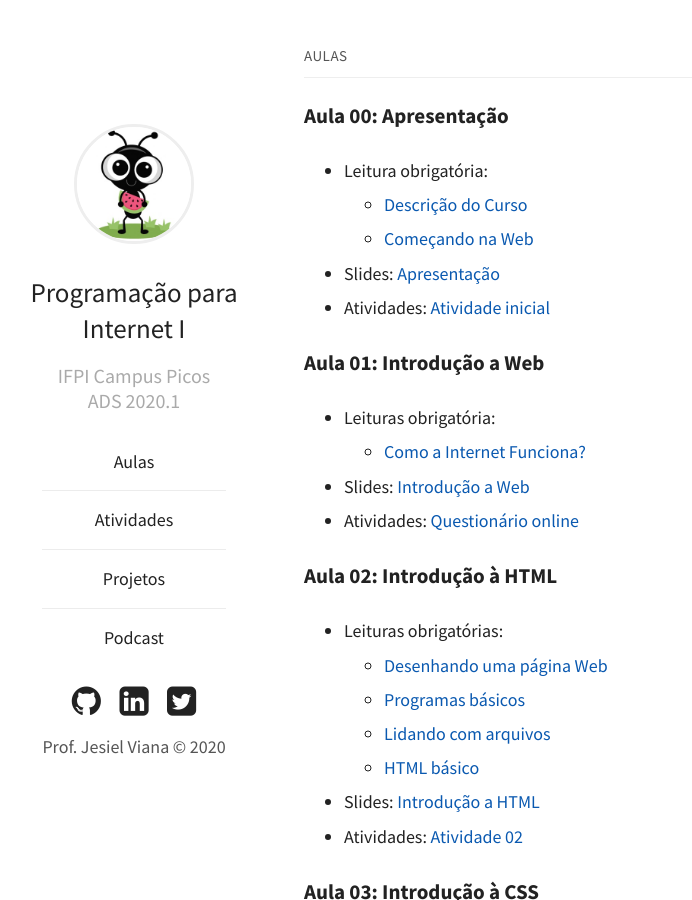
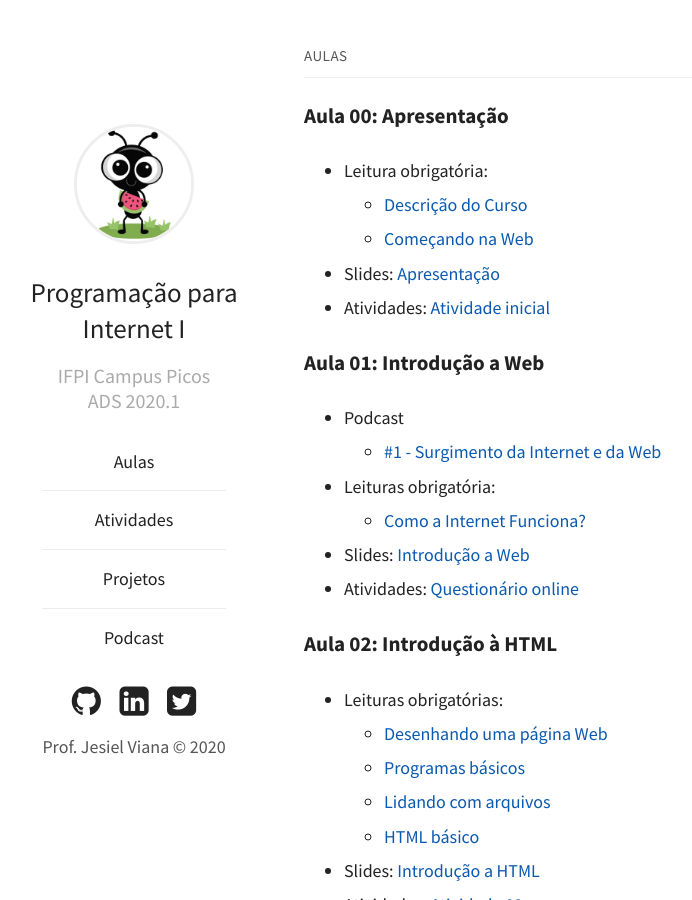
Before and after one commit to jesielviana/web-dev, a Jekyll site: the page built from aulas.md, in a window 1280 px wide and 900 px high. Shown: the whole window, without its empty margins (51-743 px from the left). Built offline with Jekyll 4.4.1, drawn with Linux system fonts in a browser that asks for light colours.

Commit message:
add link podcast 1

```diff
--- a/aulas.md
+++ b/aulas.md
@@ -12,6 +12,8 @@ date:   2020-03-04 21:03:36 +0530
 - Atividades: [Atividade inicial](/programacao-para-internet-i/atividades/#atividade-1)
 
 ### Aula 01: Introdução a Web
+- Podcast
+  - [#1 - Surgimento da Internet e da Web](https://anchor.fm/babadodev/episodes/1---Surgimento-da-Internet-e-da-Web-egohdq)
 - Leituras obrigatória:
   - [Como a Internet Funciona?](https://developer.mozilla.org/pt-BR/docs/Learn/Common_questions/Como_a_internet_funciona)
 - Slides: [Introdução a Web](/programacao-para-internet-i/slides/aula-01)
```
